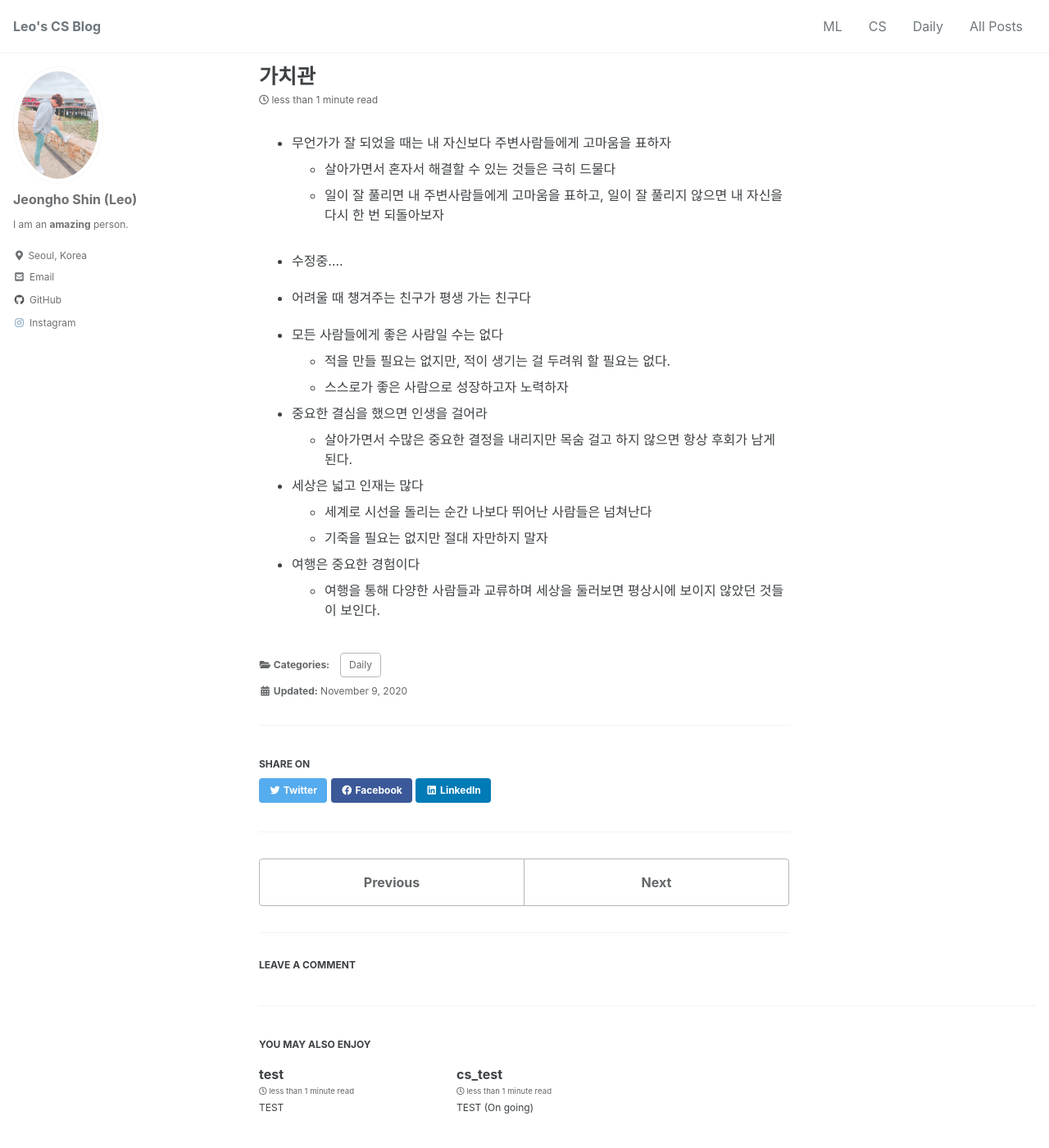
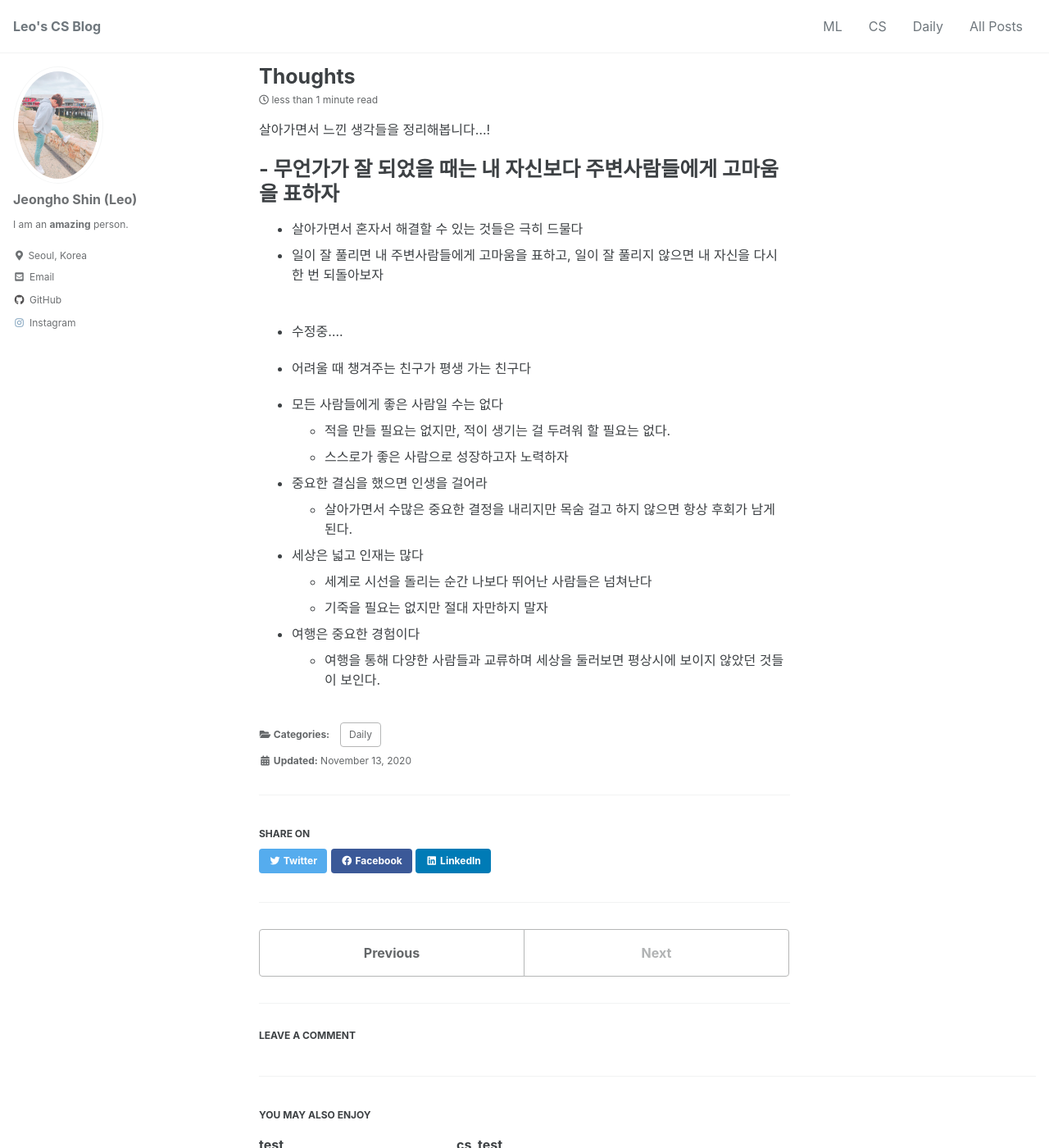
Before and after one commit to mlleo/mlleo.github.io, a Jekyll site: the page built from _posts/2020-11-03-thoughts.md, in a window 1280 px wide and 1400 px high. Shown: the whole window at 82% size. Built offline with Jekyll 4.4.1, drawn with Linux system fonts in a browser that asks for light colours; cached includes are drawn as plain includes; comment, search, counter and statistics services are not loaded.

Commit message:
Update and rename 2020-11-03-daily.md to 2020-11-03-thoughts.md

```diff
--- a/_posts/2020-11-03-daily.md
+++ b/_posts/2020-11-03-thoughts.md
@@ -1,13 +1,15 @@
 ---
-title: "가치관"
+title: "Thoughts"
 categories:
   - Daily
-last_modified_at: 2020-11-09 12:00:00
+last_modified_at: 2020-11-13 12:00:00
 comments: true
 use_math: true # MathJax On
 ---
 
- - 무언가가 잘 되었을 때는 내 자신보다 주변사람들에게 고마움을 표하자
+살아가면서 느낀 생각들을 정리해봅니다...!
+
+# - 무언가가 잘 되었을 때는 내 자신보다 주변사람들에게 고마움을 표하자
    - 살아가면서 혼자서 해결할 수 있는 것들은 극히 드물다
    - 일이 잘 풀리면 내 주변사람들에게 고마움을 표하고, 일이 잘 풀리지 않으면 내 자신을 다시 한 번 되돌아보자 <br/><br/>
 
```
